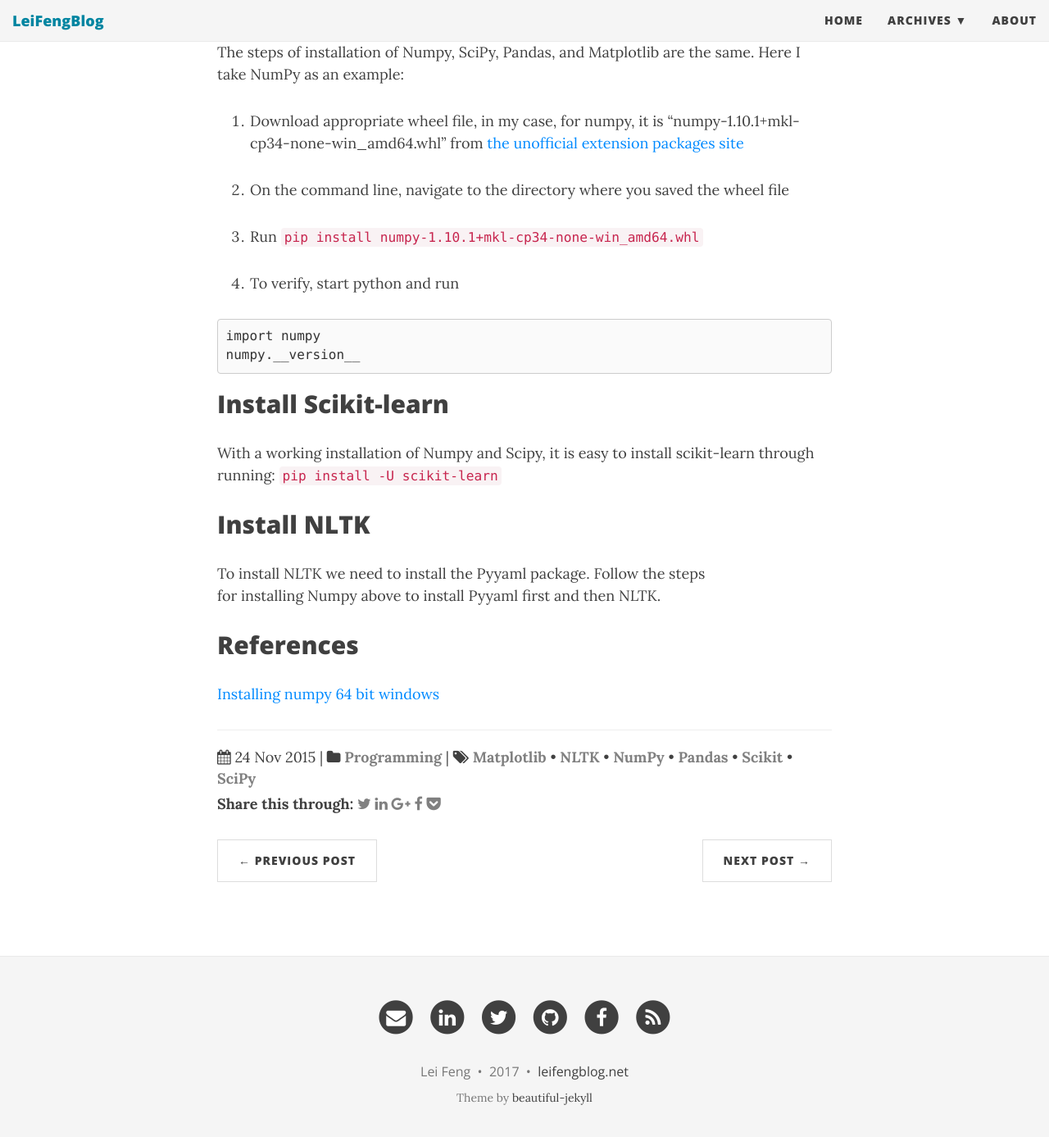
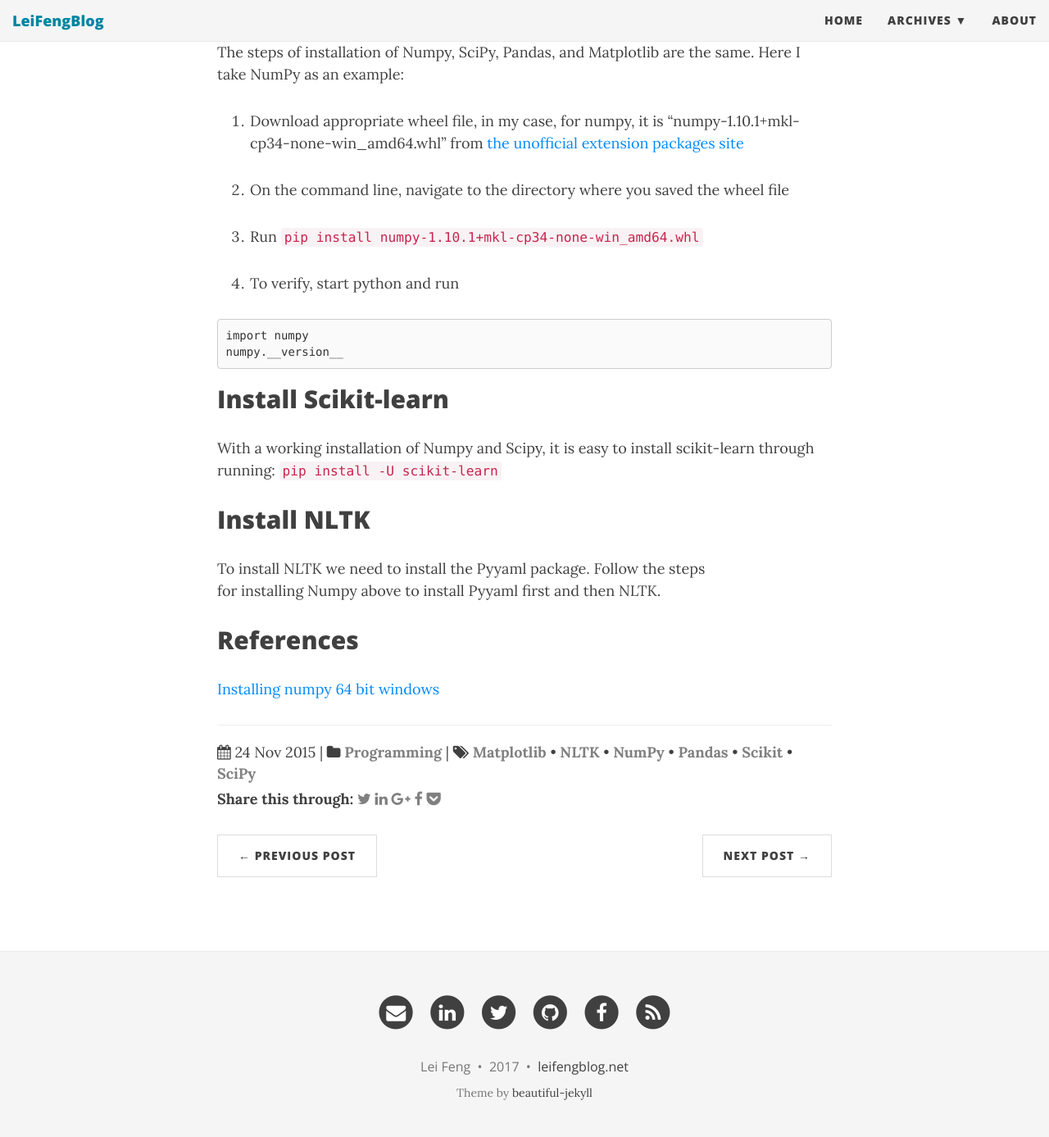
Before and after one commit to stonefl/stonefl.github.io, a Jekyll site: the page built from _posts/2015-11-25-how-to-install-numpy-scipy-scikit-learn-pandas-matplotlib-and-nltk-libraries-for-python-3-on-windows.markdown, in a window 1280 px wide and 1400 px high, scrolled down 992 px. Shown: the top 1387 px of the window at 82% size. Built offline with Jekyll 4.4.1, drawn with Linux system fonts in a browser that asks for light colours; nearby versions of some CDN libraries; comment, search, counter and statistics services are not loaded.

Commit message:
Update pygment_highlights.css

```diff
--- a/css/pygment_highlights.css
+++ b/css/pygment_highlights.css
@@ -1,5 +1,5 @@
 /*.highlight  { background: #ffffff; }*/
-.highlight pre { background-color: #fafafa; font-size: 16px }
+.highlight pre { background-color: #fafafa; font-size: 14px }
 .highlight .c { color: #999988; font-style: italic } /* Comment */
 .highlight .err { color: #a61717; background-color: #e3d2d2 } /* Error */
 .highlight .k { font-weight: bold } /* Keyword */
```
